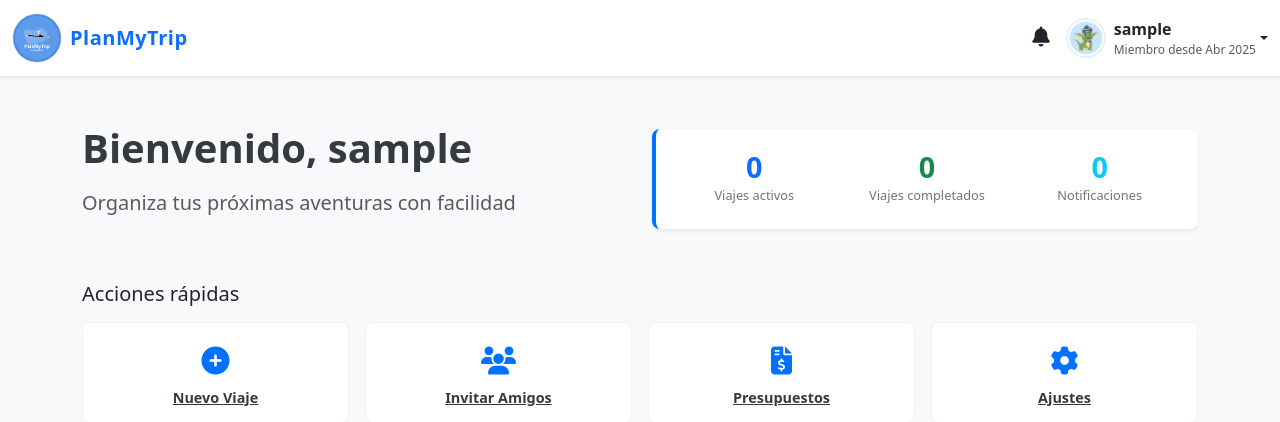
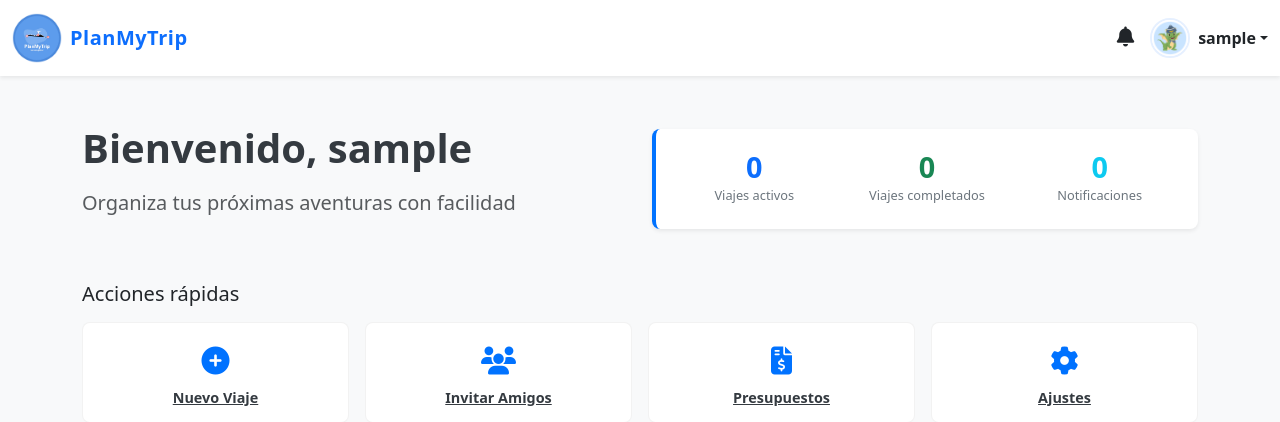
Before and after one commit to AnitaMT/PlanMyTrip, a Django app: page /viajes/inicio/ in a window 1280 px wide. Shown: the top 422 px of the page. Run offline with Django 5.2, Linux system fonts and the light colour scheme; the visitor is signed in with stand-in values (Sample User, id 1); data that the repository does not hold is empty.

Commit message:
creacion viajes en progreso, correccion

```diff
--- a/templates/viajes/crear_viaje.html
+++ b/templates/viajes/crear_viaje.html
@@ -51,7 +51,6 @@
                         </div>
                         <div class="user-info d-none d-md-block">
                             <strong>{{ user.username }}</strong>
-                            <small class="text-muted d-block">Miembro desde {{ user.date_joined|date:"M Y" }}</small>
                         </div>
                     </a>
                     <ul class="dropdown-menu dropdown-menu-end" aria-labelledby="userDropdown">
--- a/templates/viajes/pagina_inicio.html
+++ b/templates/viajes/pagina_inicio.html
@@ -53,7 +53,6 @@
                         </div>
                         <div class="user-info d-none d-md-block">
                             <strong>{{ user.username }}</strong>
-                            <small class="text-muted d-block">Miembro desde {{ user.date_joined|date:"M Y" }}</small>
                         </div>
                     </a>
                     <ul class="dropdown-menu dropdown-menu-end" aria-labelledby="userDropdown">
```
